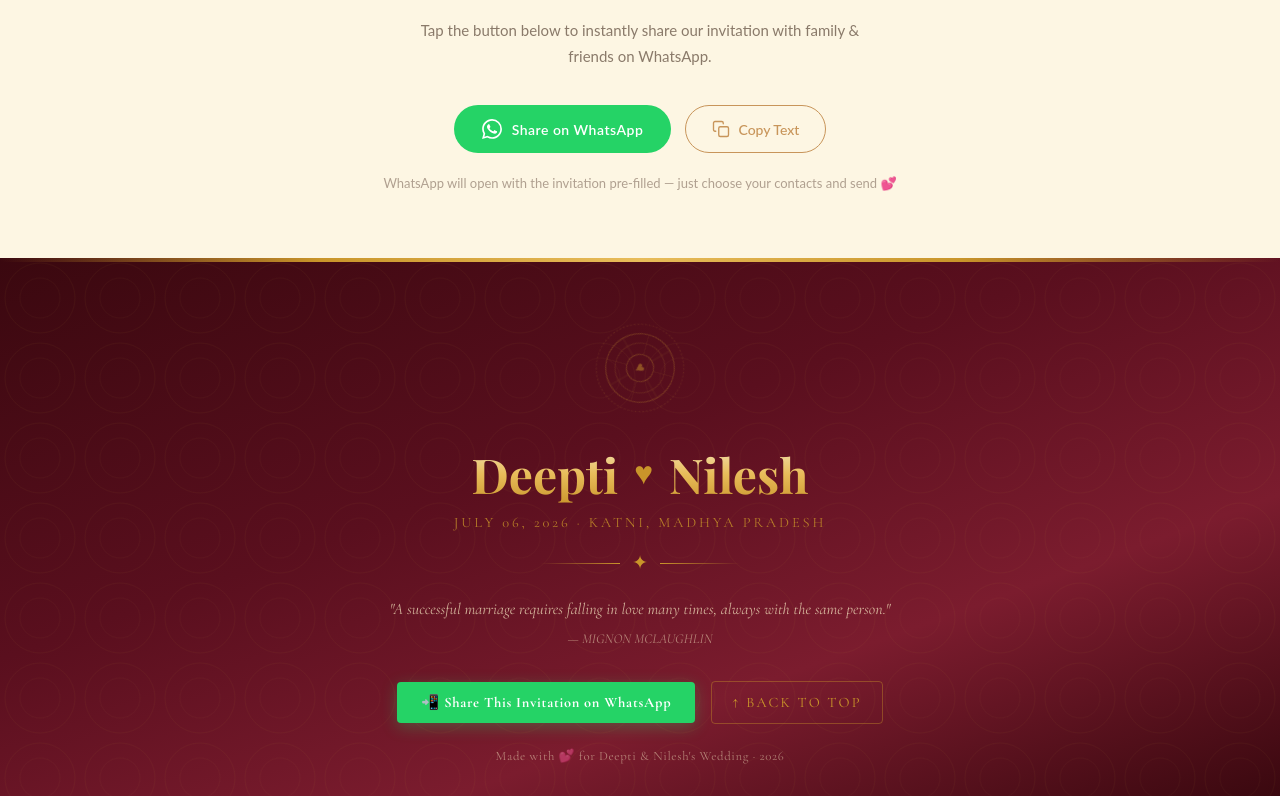
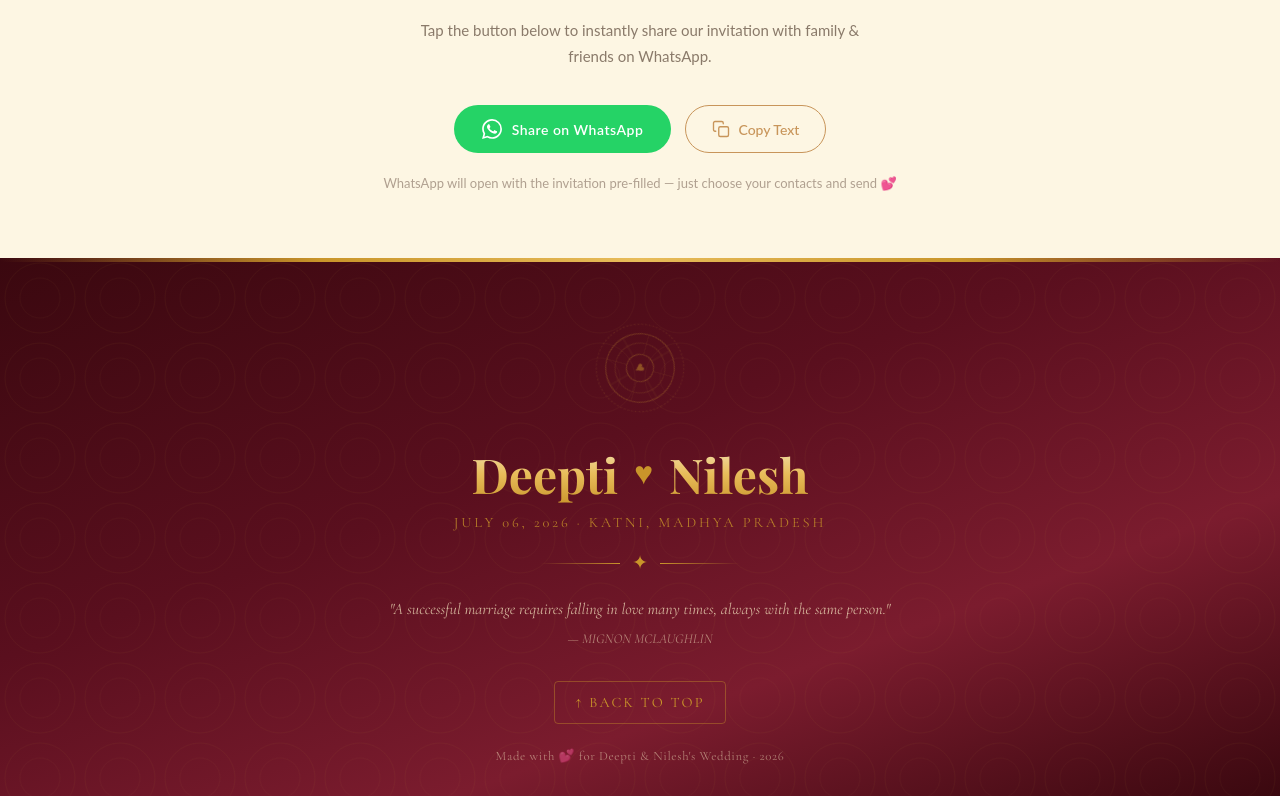
Before and after one commit to NJ-1992/deepti-nilesh-wedding, a React (Vite) app: page / in a window 1280 px wide. Shown: the part 4518-5314 px from the top of the page. Built offline with nearby package versions, Linux system fonts and the light colour scheme; a web font is replaced by a local one.

Commit message:
Add WhatsApp invite share section

```diff
--- a/src/components/Footer.jsx
+++ b/src/components/Footer.jsx
@@ -1,6 +1,6 @@
 import './Footer.css'
 
-export default function Footer({ shareOnWhatsApp }) {
+export default function Footer() {
   return (
     <footer className="footer">
       <div className="footer-top-border" />
@@ -40,9 +40,6 @@ export default function Footer({ shareOnWhatsApp }) {
         </p>
 
         <div className="footer-actions">
-          <button className="footer-whatsapp" onClick={shareOnWhatsApp}>
-            📲 Share This Invitation on WhatsApp
-          </button>
           <a href="#hero" className="footer-top">↑ Back to Top</a>
         </div>
 
```
